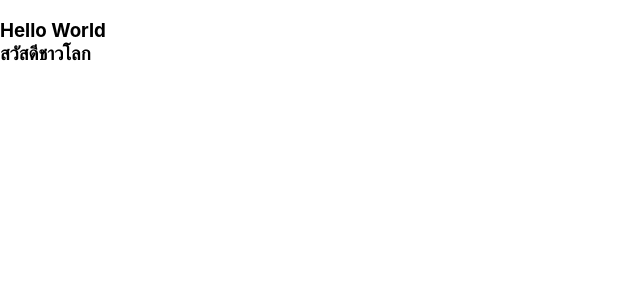
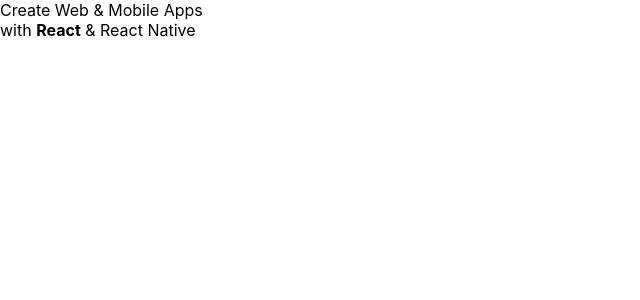
Before and after one commit to SaharatPankawn/pluem-project, a React (Create React App) app in the folder React/app1/: page / in a window 1280 px wide. Shown: the top 300 px of the page, without its empty margins (0-640 px from the left). Built offline with nearby package versions, Linux system fonts and the light colour scheme.

Commit message:
update app.js insert variable

```diff
--- a/React/app1/src/App.js
+++ b/React/app1/src/App.js
@@ -1,9 +1,15 @@
 import React from "react";
 
 function App() {
-  return (
-    <h3>Hello World<br/>สวัสดีชาวโลก</h3>
-  );
+  let r = '<b>React</b>'
+  let rn = 'React Native'
+const el = (
+  <div>
+    Create Web & Mobile Apps<br/>
+    with <span dangerouslySetInnerHTML={{__html:r}}/> & {rn}
+  </div>
+)
+return el
 }
 
 export default App;
```
